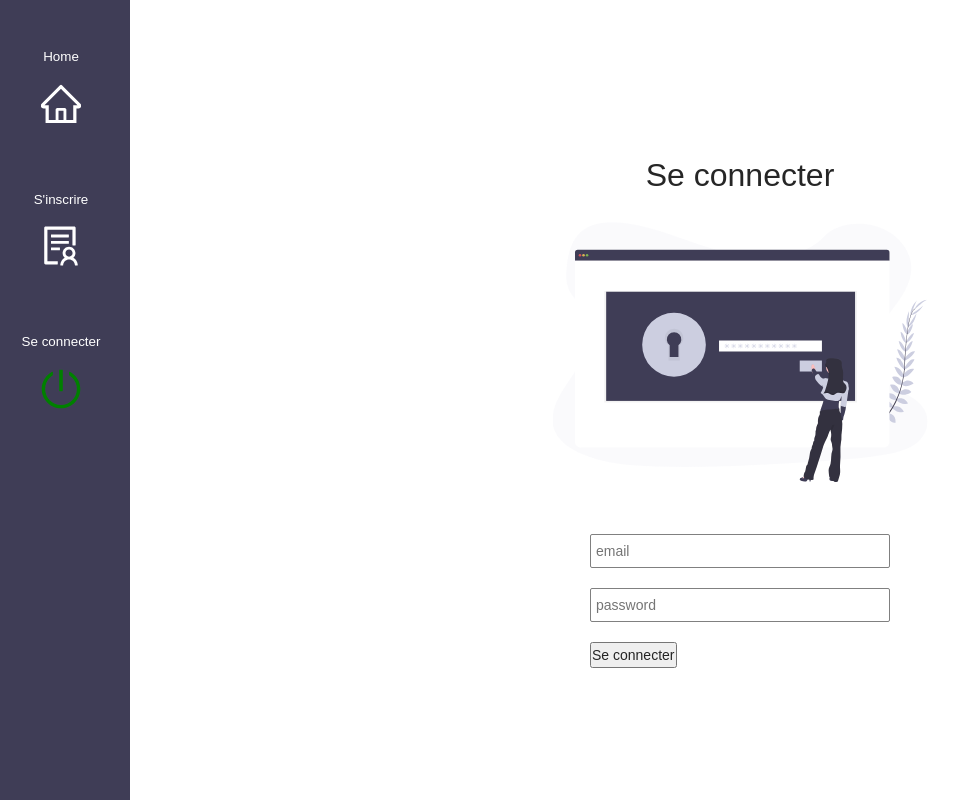
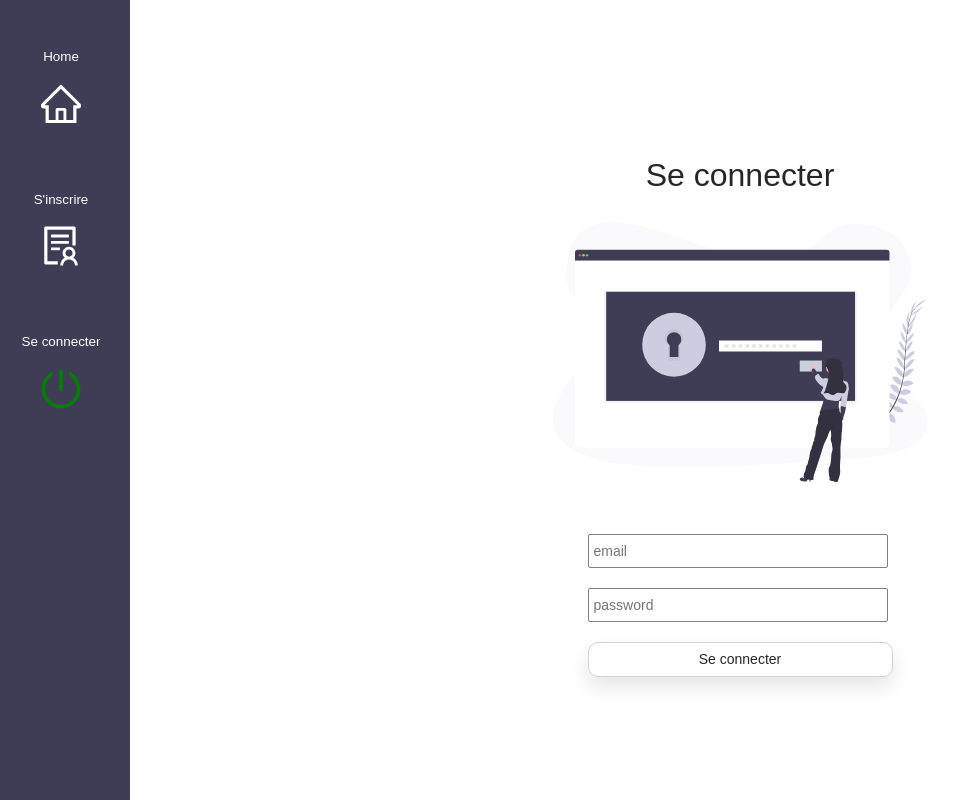
Before and after one commit to meltek13/Immo_agency_react, a React (Create React App) app: page /signIn in a window 1280 px wide. Shown: the whole page, without its empty margins (0-967 px from the left). Built offline with nearby package versions, Linux system fonts and the light colour scheme.

Commit message:
update: btn sign in + invisible email when not connected

```diff
--- a/src/pages/showAnnoucement/index.jsx
+++ b/src/pages/showAnnoucement/index.jsx
@@ -6,13 +6,14 @@ import {
 import Cookies from "js-cookie";
 import './index.css';
 import { Link } from 'react-router-dom';
+import { useSelector} from "react-redux";
 
 const ShowAnnoucement = () => {
 
   const [annoucement, setAnnoucement] = useState('');
   const [idUser, setIdUser] = useState(0);
   const [user, setUser] = useState('');
-
+  const loged = useSelector((state) => state.loged);
   let { id } = useParams();
 
   const findUser = () => {
@@ -44,7 +45,8 @@ const ShowAnnoucement = () => {
 
  return (
   <div className="annoucement-profil">
-    <p>de {user.email}</p>
+{ loged ? (<p>Contact :{user.email}</p> ):(<p>Contact : Connectez-vous pour voir l'email du propriétaire </p> ) }
+
     <p>Titre: {annoucement.title}</p>
     <p>Description: {annoucement.description}</p>
     <p>Prix: {annoucement.price}€</p>
--- a/src/pages/sign_in/index.jsx
+++ b/src/pages/sign_in/index.jsx
@@ -60,7 +60,7 @@ const SignIn = () => {
           <form>
             <input className="input-log-signin" type="Email" name="Email" placeholder="email" value={email} onChange={(e) => setEmail(e.target.value)} />
             <input className="input-log-signin" type="Password" name="Password" placeholder="password" value={password} onChange={(e) => setPassword(e.target.value)} />
-            <button className="btn-signin" type="submit" onClick={fetchFunction} >Se connecter</button>
+            <button id="btn-signin" type="submit" onClick={fetchFunction} >Se connecter</button>
       </form>
 
         </div>
--- a/src/pages/sign_in/sign_in.css
+++ b/src/pages/sign_in/sign_in.css
@@ -12,7 +12,6 @@
 }
 #btn-signin {
   position: relative;
-  color: red;
   height: 35px;
   width: 305px;
   cursor: pointer;
```
